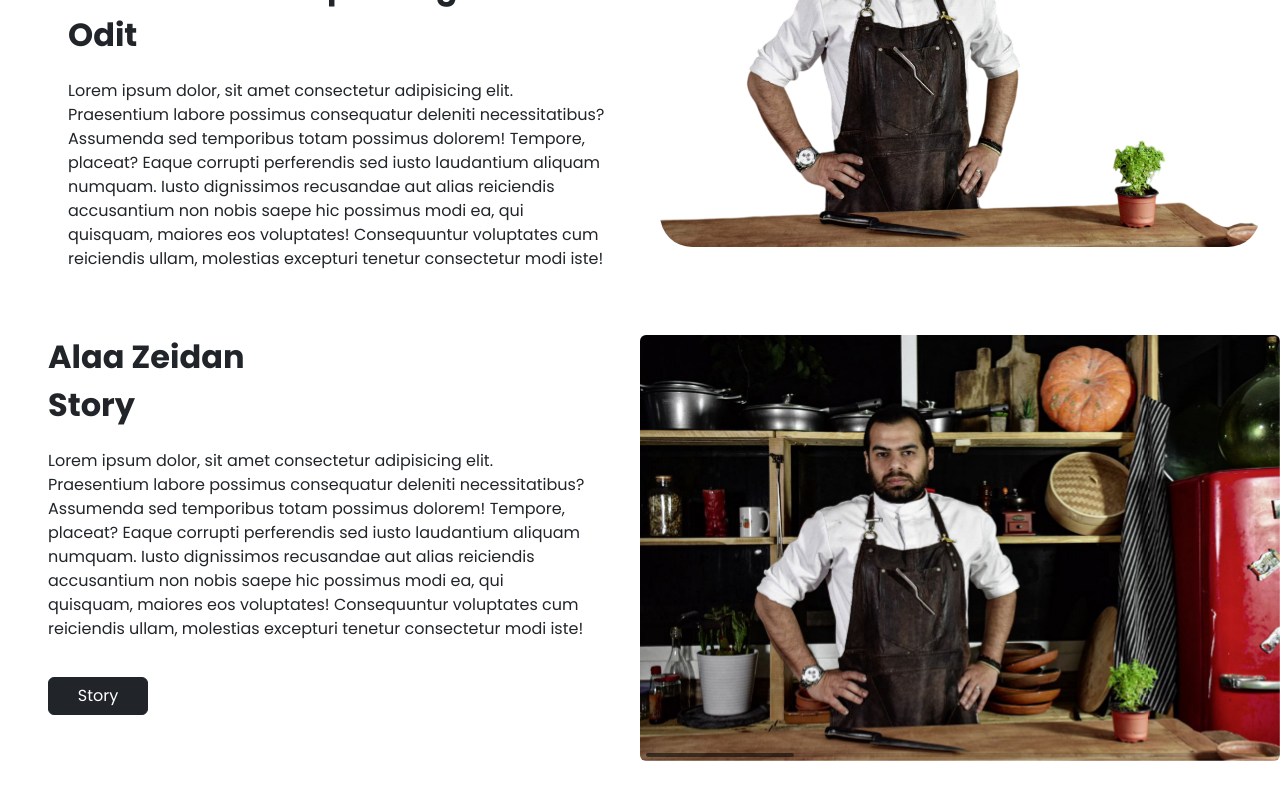
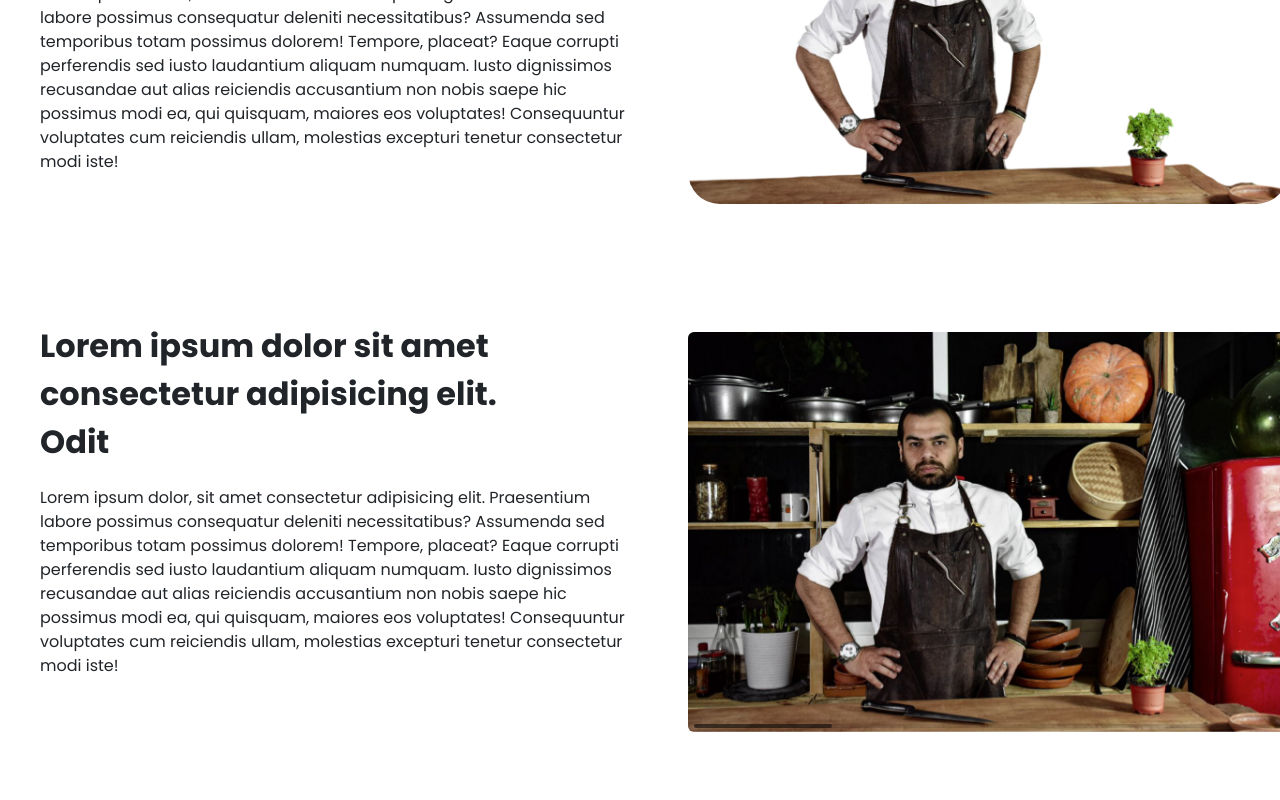
Before and after one commit to Abed001/ChefAlaaPortfolio, a React (Vite) app: page / in a window 1280 px wide. Shown: the part 310-1110 px from the top of the page. After the commit the page ends 1082 px from the top, so only its background shows below. Built offline with nearby package versions, Linux system fonts and the light colour scheme; the HTML template or start-up script is replaced by a standard one; a web font is replaced by a local one.

Commit message:
improving spacing

```diff
--- a/package.json
+++ b/package.json
@@ -15,7 +15,6 @@
     "@tailwindcss/vite": "^4.1.13",
     "@tailwindplus/elements": "^1.0.13",
     "bootstrap": "^5.3.8",
-    "bulma": "^1.0.4",
     "class-variance-authority": "^0.7.1",
     "clsx": "^2.1.1",
     "lucide-react": "^0.544.0",
@@ -23,9 +22,6 @@
     "react-bootstrap": "^2.10.10",
     "react-dom": "^19.1.1",
     "react-router-dom": "^7.9.2",
-    "react-slick": "^0.31.0",
-    "slick-carousel": "^1.8.1",
-    "swiper": "^12.0.2",
     "tailwind-merge": "^3.3.1"
   },
   "devDependencies": {
--- a/src/App.tsx
+++ b/src/App.tsx
@@ -8,7 +8,7 @@ import Contact from "./Pages/Contact";
 import Header from "./Component/Header";
 function App() {
   return (
-    <div className="font-poppins">
+    <div className="font-poppins overflow-x-hidden">
       <Header />
 
       <Routes>
--- a/src/Component/Hero.tsx
+++ b/src/Component/Hero.tsx
@@ -2,13 +2,13 @@ import alaaPhotoroom from "../assets/alaaPhotoroom.png";
 
 function Hero() {
   return (
-    <div className="flex flex-col lg:flex-row justify-center">
-      <div className=" px-5 gap-y-5 text-left flex flex-col justify-center w-[100%] lg:w-[50%] lg:mt-[150px] lg:px-30 ">
+    <div className=" flex flex-col lg:flex-row justify-center items-center">
+      <div className=" px-5 lg:px-0 gap-y-5 text-left flex flex-col justify-center w-[100%]  ">
         {" "}
         <span className="text-[2rem] font-bold lg:w-[500px]">
           Lorem ipsum dolor sit amet consectetur adipisicing elit. Odit
         </span>
-        <p>
+        <p className="w-full lg:w-[600px]">
           Lorem ipsum dolor, sit amet consectetur adipisicing elit. Praesentium
           labore possimus consequatur deleniti necessitatibus? Assumenda sed
           temporibus totam possimus dolorem! Tempore, placeat? Eaque corrupti
@@ -22,7 +22,7 @@ function Hero() {
 
       <img
         src={alaaPhotoroom}
-        className="mb-10 rounded-4xl lg:mt-10 w-full lg:w-[600px] object-cover object-center"
+        className=" mb-10 rounded-4xl lg:mt-10 w-full lg:w-[600px] object-cover object-center"
       />
     </div>
   );
--- a/src/Component/SliderComponent.tsx
+++ b/src/Component/SliderComponent.tsx
@@ -10,7 +10,7 @@ import "swiper/css/scrollbar";
 function SliderComponent() {
   return (
     <Swiper
-      className="rounded-md w-[90%] mt-5 lg:mt-0 lg:w-[50%]"
+      className="rounded-md w-[90%] mt-5 lg:mt-0 lg:w-[100%]"
       // install Swiper modules
       modules={[Scrollbar, A11y]}
       spaceBetween={50}
--- a/src/Component/StorySection.tsx
+++ b/src/Component/StorySection.tsx
@@ -1,39 +1,28 @@
 //import nuclearalaa from "../assets/nuclearalaa.jpg";
-import Button from "react-bootstrap/Button";
+//import Button from "react-bootstrap/Button";
 import SliderComponent from "./SliderComponent";
 
 function StorySection() {
   return (
-    <div>
-      <div className=" mb-10 flex flex-col lg:flex-row justify-center ">
-        <div className=" px-5 gap-y-5 text-left flex flex-col justify-center w-[100%] lg:w-[50%] lg:px-30 ">
-          {" "}
-          <span className=" font-bold lg:w-[500px]">
-            <span className="text-[2rem]">Alaa Zeidan</span> <br />{" "}
-            <span className="text-[2rem]">Story</span>
-          </span>
-          <p>
-            Lorem ipsum dolor, sit amet consectetur adipisicing elit.
-            Praesentium labore possimus consequatur deleniti necessitatibus?
-            Assumenda sed temporibus totam possimus dolorem! Tempore, placeat?
-            Eaque corrupti perferendis sed iusto laudantium aliquam numquam.
-            Iusto dignissimos recusandae aut alias reiciendis accusantium non
-            nobis saepe hic possimus modi ea, qui quisquam, maiores eos
-            voluptates! Consequuntur voluptates cum reiciendis ullam, molestias
-            excepturi tenetur consectetur modi iste!
-          </p>
-          <Button
-            className="w-[100px]"
-            variant="dark"
-          >
-            Story
-          </Button>
-        </div>
+    <div className="flex flex-col lg:flex-row justify-center items-center">
+      <div className=" px-5 lg:px-0 gap-y-5 text-left flex flex-col justify-center w-[100%]  ">
+        {" "}
+        <span className="text-[2rem] font-bold lg:w-[500px]">
+          Lorem ipsum dolor sit amet consectetur adipisicing elit. Odit
+        </span>
+        <p className="w-full lg:w-[600px]">
+          Lorem ipsum dolor, sit amet consectetur adipisicing elit. Praesentium
+          labore possimus consequatur deleniti necessitatibus? Assumenda sed
+          temporibus totam possimus dolorem! Tempore, placeat? Eaque corrupti
+          perferendis sed iusto laudantium aliquam numquam. Iusto dignissimos
+          recusandae aut alias reiciendis accusantium non nobis saepe hic
+          possimus modi ea, qui quisquam, maiores eos voluptates! Consequuntur
+          voluptates cum reiciendis ullam, molestias excepturi tenetur
+          consectetur modi iste!
+        </p>
+      </div>
+      <div className=" mb-10 rounded-4xl lg:mt-10 w-full lg:w-[600px]">
         <SliderComponent />
-        {/*<img
-          src={nuclearalaa}
-          className="mb-10 rounded-full lg:mt-10 w-full lg:w-[600px] object-cover object-center"
-        />*/}
       </div>
     </div>
   );
```
